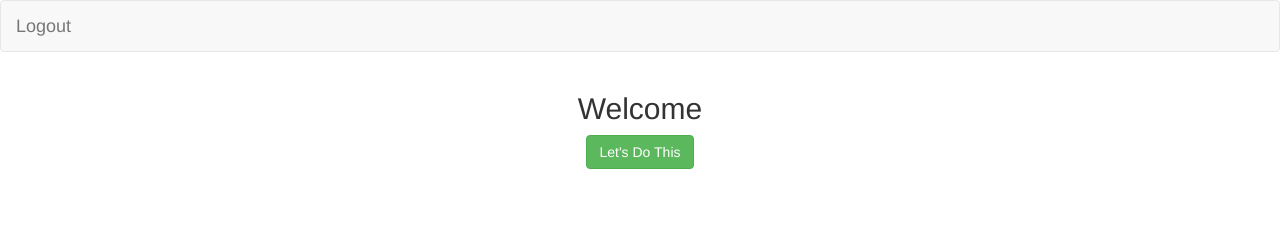
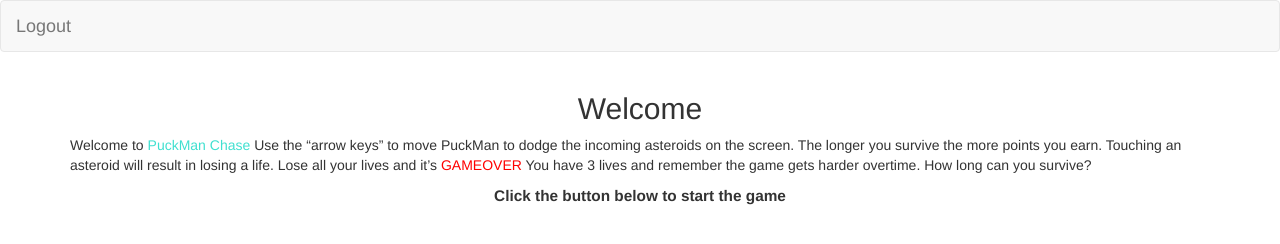
Before and after one commit to adela1445/puck, a website: page public/members.html in a window 1280 px wide. Drawn offline with nearby package versions, Linux system fonts and the light colour scheme; no server answers.

Commit message:
Added Members html file

```diff
--- a/public/members.html
+++ b/public/members.html
@@ -9,10 +9,11 @@
       rel="stylesheet"
       href="https://maxcdn.bootstrapcdn.com/bootswatch/3.3.7/lumen/bootstrap.min.css"
     />
+    <link href="https://fonts.googleapis.com/css2?family=Press+Start+2P&display=swap" rel="stylesheet">
     <link href="stylesheets/style.css" rel="stylesheet" />
     <link rel="icon" type="image/png" href="img/pucManFavicon.png" />
   </head>
-  <body>
+  <body class="background">
     <nav class="navbar navbar-default">
       <div class="container-fluid">
         <div class="navbar-header">
@@ -23,26 +24,24 @@
       </div>
     </nav>
     <div class="container">
+      <div class="row" style="text-align: center;">
+        <div class="col-xs-12">
+          <h2 class="welcome">Welcome <span class="member-name"></span></h2>
+        </div>
+
+      </div>
       <div class="row">
-        <div class="col-md-6 col-md-offset-3">
-          <h2 class="welcome">Welcome <span class="member-name"></span></h2>
+        <div class="col-xs-12 pacPicture">
+          <p class="memFont">
+            Welcome to <span style="color: turquoise;">PuckMan Chase</span>
+Use the “arrow keys” to move PuckMan to dodge the incoming asteroids on the screen. The longer you survive the more points you earn. Touching an asteroid will result in losing a life. Lose all your lives and it’s <span style="color: red;">GAMEOVER</span> You have 3 lives and remember the game gets harder overtime. How long can you survive?
+          </p>
+
+        </div>
+        <div class="col-xs-12">
+          <p class="memFont" style="font-size: 1.2vw; text-align: center; font-weight: bold;">
+            Click the button below to start the game
+          </p>
         </div>
       </div>
     </div>
-    <!-- **! ADD IN THE INSTRUCTIONS HERE -->
-    <!-- TODO MAKE DIV CONTAINER, DIV ROW, DIV COL, MAYBE H2 TAG, AND A P TAG WITH THE INSTRUCTIONS AND CONTROLS AND GAME TITLE -->
-    <div class="container">
-      <div class="row">
-        <div class="col-md-6 col-md-offset-3">
-          <div style="text-align: center;">
-            <button id="startBtn" type="button" class="btn btn-success">
-              Let's Do This
-            </button>
-          </div>
-        </div>
-      </div>
-    </div>
-    <script src="https://cdnjs.cloudflare.com/ajax/libs/jquery/3.2.1/jquery.min.js"></script>
-    <script type="text/javascript" src="js/members.js"></script>
-  </body>
-</html>
```
